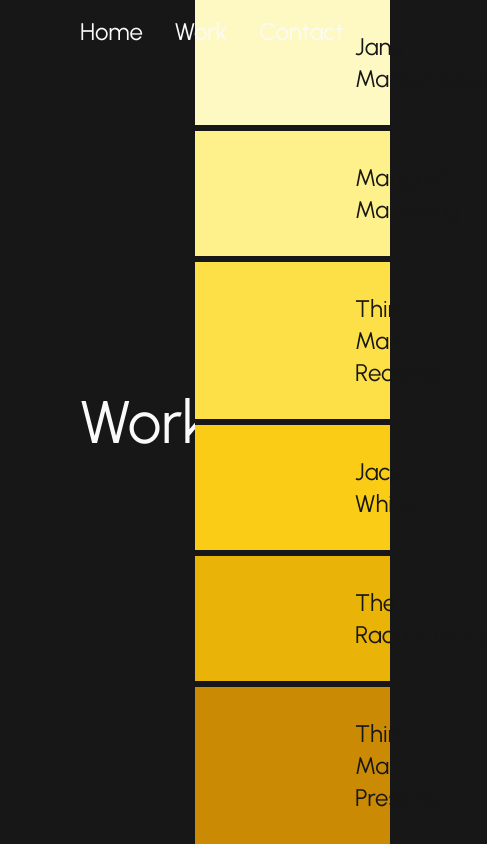
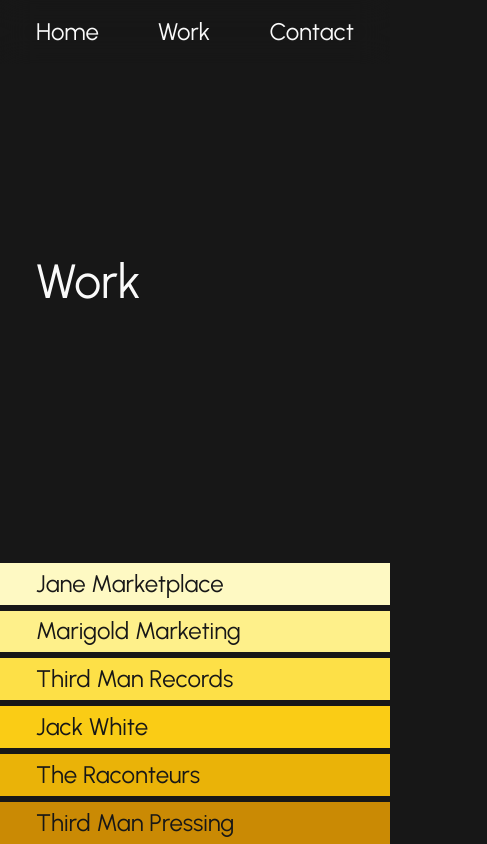
Before and after one commit to evanhickman/portfoliov2, a Next.js app: page /work in a window 390 px wide. Shown: the whole page, 487 px wide, since content can reach past the window. Built offline with nearby package versions, Linux system fonts and the light colour scheme.

Commit message:
mobile styles

```diff
--- a/src/app/_data/page-data.ts
+++ b/src/app/_data/page-data.ts
@@ -7,7 +7,8 @@
 export interface BoxContent {
   id: number
   title?: string
-  description?: string
+  subtitle?: string
+  desc?: string
   features?: string
   link?: string
   image?: string
@@ -51,55 +52,62 @@
     {
       id: 1,
       title: 'Jane Marketplace',
-      description: 'Modern e-commerce dashboard',
-      features: 'React, TypeScript, Styled Components, Storybook, Jest',
+      subtitle: 'E-commerce dashboard',
+      features:
+        'React, TypeScript, Styled Components, GraphQL, Angular, Storybook, Jest',
+      desc: 'Lorem ipsum dolor sit amet, consectetur adipiscing elit, sed do eiusmod tempor incididunt ut labore et dolore magna aliqua. Ut enim ad minim veniam, quis nostrud exercitation ullamco laboris nisi ut aliquip ex ea commodo consequat. Duis aute irure dolor in reprehenderit in voluptate velit esse cillum dolore eu fugiat nulla pariatur.',
       image: '',
       classNames: 'bg-yellow-100',
     },
     {
       id: 2,
       title: 'Marigold Marketing',
-      description: 'Lead generation marketing',
+      subtitle: 'Lead generation marketing',
       features:
-        'React, WordPress, Gatsby, Next.js, CSS Animations, Personalized Content, A/B Testing',
+        'React, WordPress, Gatsby, Next.js, GraphQL,  CSS Animations, Personalized Content, A/B Testing',
       link: 'https://meetmarigold.com/',
+      desc: 'Lorem ipsum dolor sit amet, consectetur adipiscing elit, sed do eiusmod tempor incididunt ut labore et dolore magna aliqua. Ut enim ad minim veniam, quis nostrud exercitation ullamco laboris nisi ut aliquip ex ea commodo consequat. Duis aute irure dolor in reprehenderit in voluptate velit esse cillum dolore eu fugiat nulla pariatur. Lorem ipsum dolor sit amet, consectetur adipiscing elit, sed do eiusmod tempor incididunt ut labore et dolore magna aliqua. Ut enim ad minim veniam, quis nostrud exercitation ullamco laboris nisi ut aliquip ex ea commodo consequat. Duis aute irure dolor in reprehenderit in voluptate velit esse cillum dolore eu fugiat nulla pariatur. Lorem ipsum dolor sit amet, consectetur adipiscing elit, sed do eiusmod tempor incididunt ut labore et dolore magna aliqua. Ut enim ad minim veniam, quis nostrud exercitation ullamco laboris nisi ut aliquip ex ea commodo consequat. Duis aute irure dolor in reprehenderit in voluptate velit esse cillum dolore eu fugiat nulla pariatur. Lorem ipsum dolor sit amet, consectetur adipiscing elit, sed do eiusmod tempor incididunt ut labore et dolore magna aliqua. Ut enim ad minim veniam, quis nostrud exercitation ullamco laboris nisi ut aliquip ex ea commodo consequat. Duis aute irure dolor in reprehenderit in voluptate velit esse cillum dolore eu fugiat nulla pariatur.',
       image: '',
       classNames: 'bg-yellow-200',
     },
     {
       id: 3,
       title: 'Third Man Records',
-      description: 'Independent record label',
+      subtitle: 'Independent record label',
       features: 'UX Design, SilverStripe CMS, HTML & CSS',
       link: 'https://thirdmanrecords.com/',
+      desc: 'Full frontend redesign.',
       image: '',
       classNames: 'bg-yellow-300',
     },
     {
       id: 4,
       title: 'Jack White',
-      description: 'Artist website',
-      features: 'UX Design, WordPress, HTML & CSS, jQuery',
+      subtitle: 'Artist website',
+      features: 'Responsive design, WordPress, HTML & CSS, jQuery',
       link: 'https://jackwhiteiii.com/',
+      desc: 'Full frontend redesign.',
       image: '',
       classNames: 'bg-yellow-400',
     },
     {
       id: 5,
-      title: 'The Racounteurs',
-      description: 'Artist website',
+      title: 'The Raconteurs',
+      subtitle: 'Artist website',
       features:
         'UX Design, WordPress, Vue.js, SVG Animations, JavaScript Snake Game',
       link: 'https://theraconteurs.com/',
+      desc: 'Desgin and develop frontend using Vue.js, animated SVGs, and adding touch support to an open source JavaScript Snake game.',
       image: '',
       classNames: 'bg-yellow-500',
     },
     {
       id: 6,
       title: 'Third Man Pressing',
+      subtitle: 'Independent record pressing plant',
       features: 'UX Design, Laravel, Vue.js, Scroll Animations',
-      description: 'Independent record pressing plant',
       link: 'https://thirdmanpressing.com/',
+      desc: 'Full frontend redesign using Vue.js and animation on scroll.',
       image: '',
       classNames: 'bg-yellow-600',
     },
@@ -124,7 +132,6 @@
     {
       id: 4,
       classNames: 'bg-green-400',
-      title: 'Coming soon...',
     },
     {
       id: 5,
--- a/src/app/components/box/Box.tsx
+++ b/src/app/components/box/Box.tsx
@@ -15,7 +15,7 @@
       <motion.div
         className={`${
           active === id ? 'bg-black-900' : classNames
-        } flex flex-col justify-center row-span-1 cursor-pointer z-10`}
+        } flex flex-col justify-center row-span-1 cursor-pointer z-50`}
         initial={{ x: '100%' }}
         animate={{ x: 0 }}
         transition={{
@@ -26,7 +26,7 @@
         exit={{ x: '100%' }}
         onClick={() => onClick && onClick(id)}
       >
-        <div className="pl-40">
+        <div className="px-9 lg:pl-40">
           {title && (
             <h2
               className={`${
--- a/src/app/components/box/BoxContainer.tsx
+++ b/src/app/components/box/BoxContainer.tsx
@@ -4,18 +4,14 @@
 interface BoxContainerProps {
   boxes: PageContent['boxes']
   active: number | null
-  setActive?: (id: number) => void
   onClick?: (id: number) => void
 }
 
-const BoxContainer = ({
-  boxes,
-  active,
-  setActive,
-  onClick,
-}: BoxContainerProps) => {
+const BoxContainer = ({ boxes, active, onClick }: BoxContainerProps) => {
   return (
-    <section className={`grid grid-cols-1 grid-rows-${boxes.length} gap-1.5`}>
+    <section
+      className={`row-span-1 lg:row-span-0 lg:max-h-screen grid grid-cols-1 grid-rows-${boxes.length} gap-1.5`}
+    >
       {boxes.map((box) => (
         <Box
           id={box?.id}
--- a/src/app/components/card/Card.tsx
+++ b/src/app/components/card/Card.tsx
@@ -1,15 +1,21 @@
+import Link from 'next/link'
+
 type CardProps = {
-  heading?: string
-  subheading?: string
-  desc?: string
-  link?: string
-  features?: string
-  image?: string
+  heading: string
+  subheading: string
+  contentTitle: string
+  contentSubtitle: string
+  desc: string
+  link: string
+  features: string
+  image: string
 }
 
-const Card: React.FC<CardProps> = ({
+const Card: React.FC<Partial<CardProps>> = ({
   heading,
   subheading,
+  contentTitle,
+  contentSubtitle,
   desc,
   link,
   features,
@@ -17,12 +23,26 @@
 }) => {
   return (
     <>
-      <h1 className="text-6xl">{heading}</h1>
+      {heading && <h1 className="text-5xl">{heading}</h1>}
       {subheading && (
-        <h2 className="text-4xl mt-8 color-shift-text">{subheading}</h2>
+        <h2 className="text-4xl mt-3 color-shift-text">{subheading}</h2>
       )}
-      {desc && <p className="mt-6 text-3xl">{desc}</p>}
-      {features && <p className="mt-6">{features}</p>}
+      {contentTitle && <h1 className="text-5xl">{contentTitle}</h1>}
+      {contentSubtitle && (
+        <h2 className="text-3xl mt-3 color">{contentSubtitle}</h2>
+      )}
+      {features && <p className="mt-3 italic">{features}</p>}
+      {link && (
+        <Link
+          href={link}
+          className="mt-8 hover:underline"
+          target="_blank"
+          rel="noopener noreferrer"
+        >
+          {link}
+        </Link>
+      )}
+      {desc && <p className="mt-3">{desc}</p>}
     </>
   )
 }
--- a/src/app/components/card/CardContainer.tsx
+++ b/src/app/components/card/CardContainer.tsx
@@ -18,7 +18,7 @@
 }) => {
   const activeBox = content?.boxes?.filter((box) => box.id === active)[0]
   return (
-    <div className="basis-6/12 flex flex-col justify-center px-20 py-5 overflow-scroll">
+    <div className="row-span-2 lg:row-span-0 lg:max-h-screen flex flex-col justify-center px-9 lg:px-24 py-20 lg:py-0 overflow-scroll">
       <AnimatePresence mode="wait">
         {active === null ? (
           <motion.div
@@ -34,7 +34,7 @@
           </motion.div>
         ) : (
           <motion.div
-            className="h-full flex flex-col justify-center overflow-scroll"
+            className="h-full pt-28 flex flex-col overflow-scroll"
             initial={{ y: '100%' }}
             animate={{ y: 0 }}
             exit={{ opacity: '0' }}
@@ -43,9 +43,11 @@
             layout
           >
             <Card
-              heading={activeBox?.title}
-              desc={activeBox?.description}
+              contentTitle={activeBox?.title}
+              contentSubtitle={activeBox?.subtitle}
               features={activeBox?.features}
+              link={activeBox?.link}
+              desc={activeBox?.desc}
             />
           </motion.div>
         )}
--- a/src/app/components/header/Header.tsx
+++ b/src/app/components/header/Header.tsx
@@ -1,6 +1,6 @@
-import Link from 'next/link';
-import Image from 'next/image';
-import logo from '../../../public/logo.png';
+import Link from 'next/link'
+import Image from 'next/image'
+import logo from '../../../public/logo.png'
 
 const Header = () => {
   const navLinks = [
@@ -16,17 +16,17 @@
       name: 'Contact',
       link: '/contact',
     },
-  ];
+  ]
 
   // bg-neutral-900/20 backdrop-blur-md
 
   return (
-    <header className='fixed w-full top-0 h-16 px-20 flex flex-col justify-center z-50'>
+    <header className="fixed w-screen top-0 h-16 px-9 lg:px-24 flex flex-col justify-center z-30 bg-transparent backdrop-blur-lg">
       <nav>
-        <ul className='flex'>
+        <ul className="flex justify-between lg:justify-start">
           {navLinks.map((link) => (
-            <li className='pr-8' key={link.link}>
-              <Link href={link.link} className='text-2xl text-black-50'>
+            <li className="pr-0 lg:pr-8" key={link.link}>
+              <Link href={link.link} className="text-2xl text-black-50">
                 {link.name}
               </Link>
             </li>
@@ -34,7 +34,7 @@
         </ul>
       </nav>
     </header>
-  );
-};
+  )
+}
 
-export default Header;
+export default Header
--- a/src/app/globals.css
+++ b/src/app/globals.css
@@ -30,7 +30,7 @@
 }
 
 main {
-  @apply min-h-screen w-full grid grid-cols-2;
+  @apply h-screen w-full grid grid-rows-3 grid-cols-none lg:grid-rows-none lg:grid-cols-2;
 }
 
 /* BEGIN ANIMATIONS */
--- a/src/app/work/page.tsx
+++ b/src/app/work/page.tsx
@@ -14,12 +14,7 @@
   return (
     <main>
       <CardContainer content={content} active={active} heading="Work" />
-      <BoxContainer
-        boxes={content.boxes}
-        active={active}
-        setActive={setActive}
-        onClick={onClick}
-      />
+      <BoxContainer boxes={content.boxes} active={active} onClick={onClick} />
     </main>
   )
 }
```
